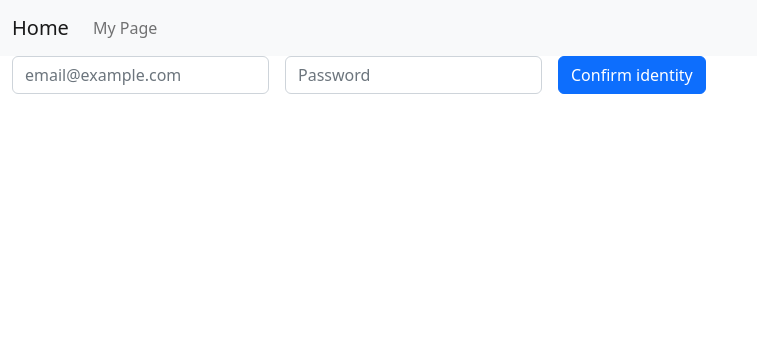
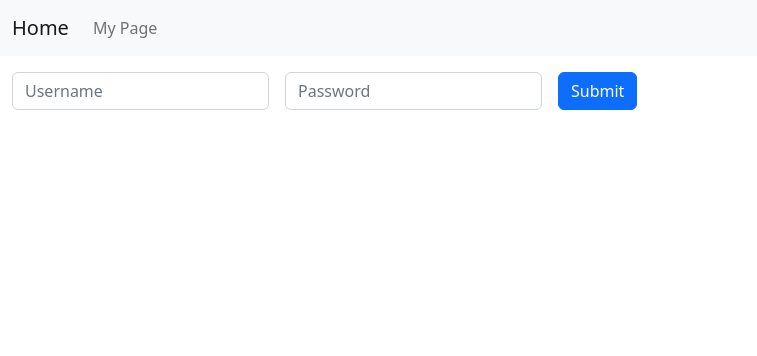
Before and after one commit to aingelmo/flask-projects, a Flask app: page /login in a window 1280 px wide. Shown: the top 356 px of the page, without its empty margins (0-757 px from the left). Run offline with Flask 2, Linux system fonts and the light colour scheme.

Commit message:
Add login form

```diff
--- a/wherever-it-takes/templates/login.html
+++ b/wherever-it-takes/templates/login.html
@@ -3,17 +3,28 @@
     Login
 {% endblock title %}
 {% block content %}
-    <form class="row g-3" method="post">
+{# Print all the flash messages retrieved from app.py#}
+    {% with messages = get_flashed_messages() %}
+        {% if messages %}
+            {% for message in messages %}
+                {{ message }}
+            {% endfor %}
+        {% endif %}
+    {% endwith %}
+    {# Prints the error message if the auth is invalid #}
+    {{error}}
+    {# This is the login form #}
+    <form class="row g-3" method="post" style="margin-top: 0px;">
         <div class="col-auto">
-            <label for="staticEmail2" class="visually-hidden">Email</label>
-            <input type="text" class="form-control" id="staticEmail2" placeholder="email@example.com" name="username">
+            <label for="inputUsername" class="visually-hidden">Username</label>
+            <input type="text" class="form-control" id="inputUsername" placeholder="Username" name="username">
         </div>
         <div class="col-auto">
-            <label for="inputPassword2" class="visually-hidden">Password</label>
-            <input type="password" class="form-control" id="inputPassword2" placeholder="Password">
+            <label for="inputPassword" class="visually-hidden">Password</label>
+            <input type="password" class="form-control" id="inputPassword" placeholder="Password" name="password">
         </div>
         <div class="col-auto">
-            <button type="submit" class="btn btn-primary mb-3">Confirm identity</button>
+            <button type="submit" class="btn btn-primary mb-3">Submit</button>
         </div>
     </form>
 {% endblock content %}
```
